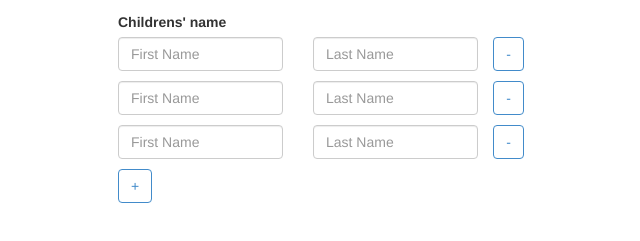
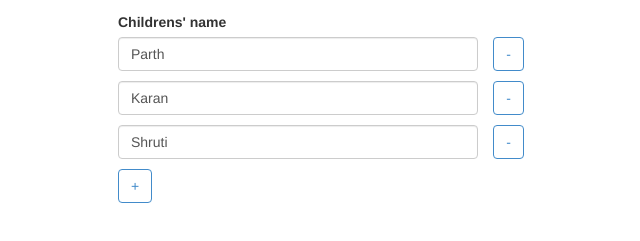
Before and after one commit to karanmhatre/Multi-Input, a plain HTML site: page index.html in a window 1280 px wide. Shown: the part 255-496 px from the top of the page, without its empty margins (342-982 px from the left). Drawn offline with Linux system fonts and the light colour scheme.

Commit message:
Added prepopulate function

```diff
--- a/index.html
+++ b/index.html
@@ -18,13 +18,10 @@
 					    <label for="children">Childrens' name</label>
 					    <div class="children_field">
 					    	<div class="row">
-					    		<div class="col-lg-6">
+					    		<div class="col-lg-12">
 					    			<input type="text" class="form-control " placeholder="First Name">
 					    		</div>
-					    		<div class="col-lg-6">
-					    			<input type="text" class="form-control " placeholder="Last Name">
-					    		</div>
-					    	</div>
+					       	</div>
 					    </div>
 					  </div>
 					</form>
@@ -40,7 +37,8 @@
 	<script>
 		$(".children_field").multiInput({
 			max: 5,
-			min: 3
+			min: 3,
+			prepopulate: ["Parth","Karan","Shruti"]
 		});
 	</script>
 </html>
--- a/scripts/jquery.multi-input.js
+++ b/scripts/jquery.multi-input.js
@@ -2,19 +2,18 @@
 	$.multiInput = {
 		defaults: {
 			max: 10,
-			min: 1
+			min: 1,
+			prepopulate: []
 		}
 	};
 
-	$.fn.multiInput = function(config) {
+	$.fn.multiInput = function(config, fileNames) {
 
 		var config = $.extend({}, $.multiInput.defaults, config);
 
-		var $this = $(this);
+		$this = $(this);
 
 		$this.addClass('OSF');
-
-		var fieldsCounter = config.min;
 
 		$this.wrap("<div>"); //wraping in <div>
 		$this.parent().addClass('multi-field-container'); //giving div a class
@@ -37,7 +36,23 @@
 	    	text: '+'
 			}).insertAfter(config.multiDiv);
 
+
+		if(!config.prepopulate.length || config.min<config.prepopulate.length)
+
 			$(this).minClone(config);
+
+		// else{
+
+		// 	if(config.min > config.prepopulate.length)
+		// 		for(var x=0; x<config.min; x++)
+		// 			$(this).initializationOfPrepopulatedData(config, x);
+
+			else
+				// for(var x=0; x<config.prepopulate.length; x++)
+					$(this).initializationOfPrepopulatedData(config);
+		// }
+
+		var fieldsCounter = config.min;
 
 		config.mainContainer.children('.add_multi_input_field').click(function(){
 
@@ -55,7 +70,6 @@
 				fieldsCounter--;
 			}
 		});
-
 	};
 
 	/* Initialize the number of fields present to match the minimum number specified in the config */
@@ -75,7 +89,7 @@
 		var $lastFieldDiv = config.multiDiv.children().last();
 
 		var $fieldsClone = $lastFieldDiv.clone(true);
-		$fieldsClone.children().val(null);
+		$fieldsClone.find('input').val(null);
 		$fieldsClone.insertAfter($lastFieldDiv);
 	};
 
@@ -84,4 +98,34 @@
 		$(this).parent().remove();
 	};
 
+	$.fn.initializationOfPrepopulatedData = function(config) {
+
+		for(var x=0; x<config.prepopulate.length; x++){
+
+			if(x==0)
+
+				var findInputField = $(this).find('input').val(config.prepopulate[x]);
+
+			else
+			{
+				var $lastFieldDiv = config.multiDiv.children().last();
+				var $fieldsClone = $lastFieldDiv.clone(true);
+				$fieldsClone.find('input').val(config.prepopulate[x]);
+				$fieldsClone.insertAfter($lastFieldDiv);
+			}
+		}
+
+		if(config.min>config.prepopulate.length)
+
+			for(var x=0; x<config.min-config.prepopulate.length; x++){
+
+				var $lastFieldDiv = config.multiDiv.children().last();
+				var $fieldsClone = $lastFieldDiv.clone(true);
+				$fieldsClone.find('input').val(null);
+				$fieldsClone.insertAfter($lastFieldDiv);
+
+			}
+
+	};
+
 })(jQuery);
```
Lines whose indentation alone changed are shown as unchanged.
